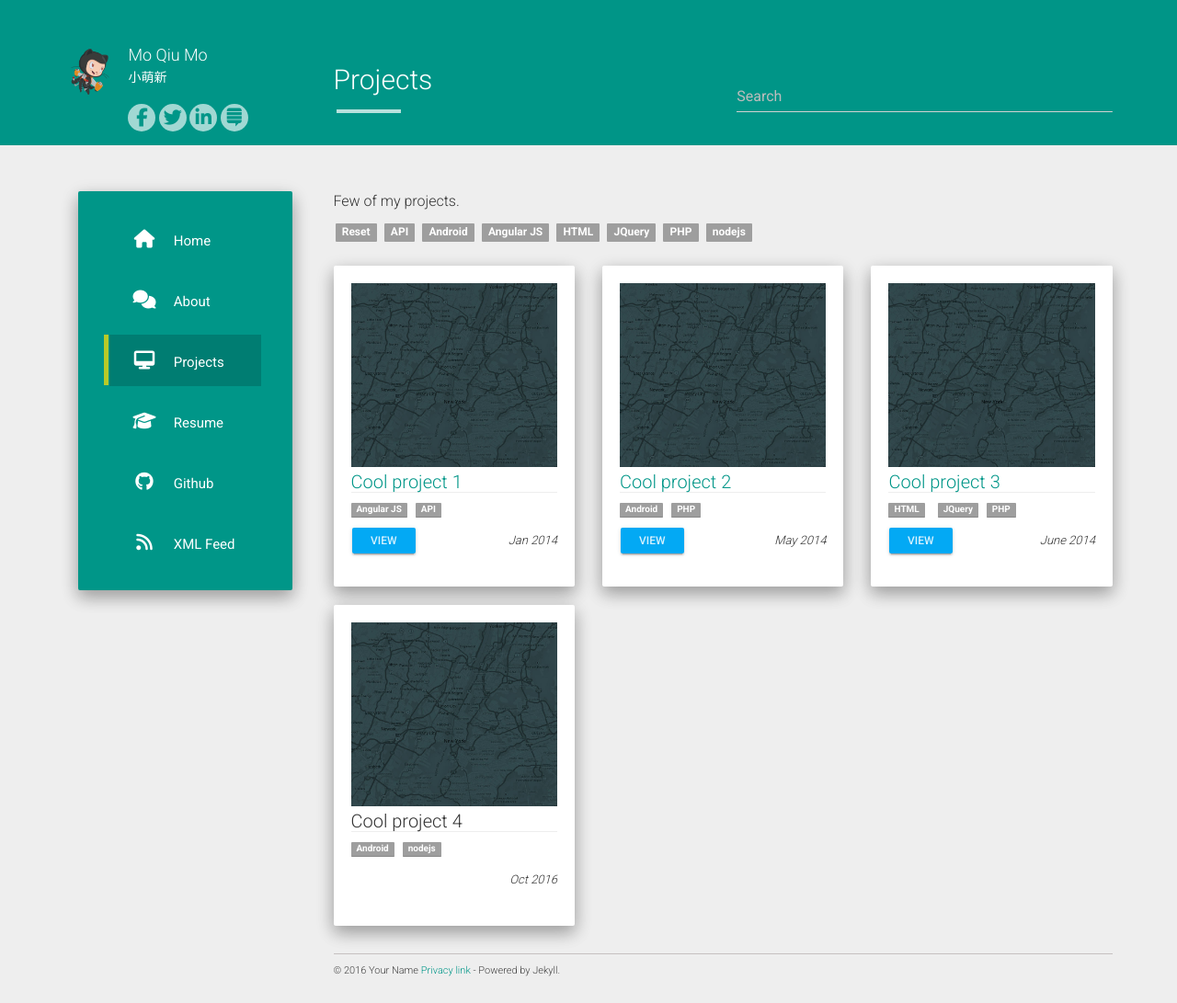
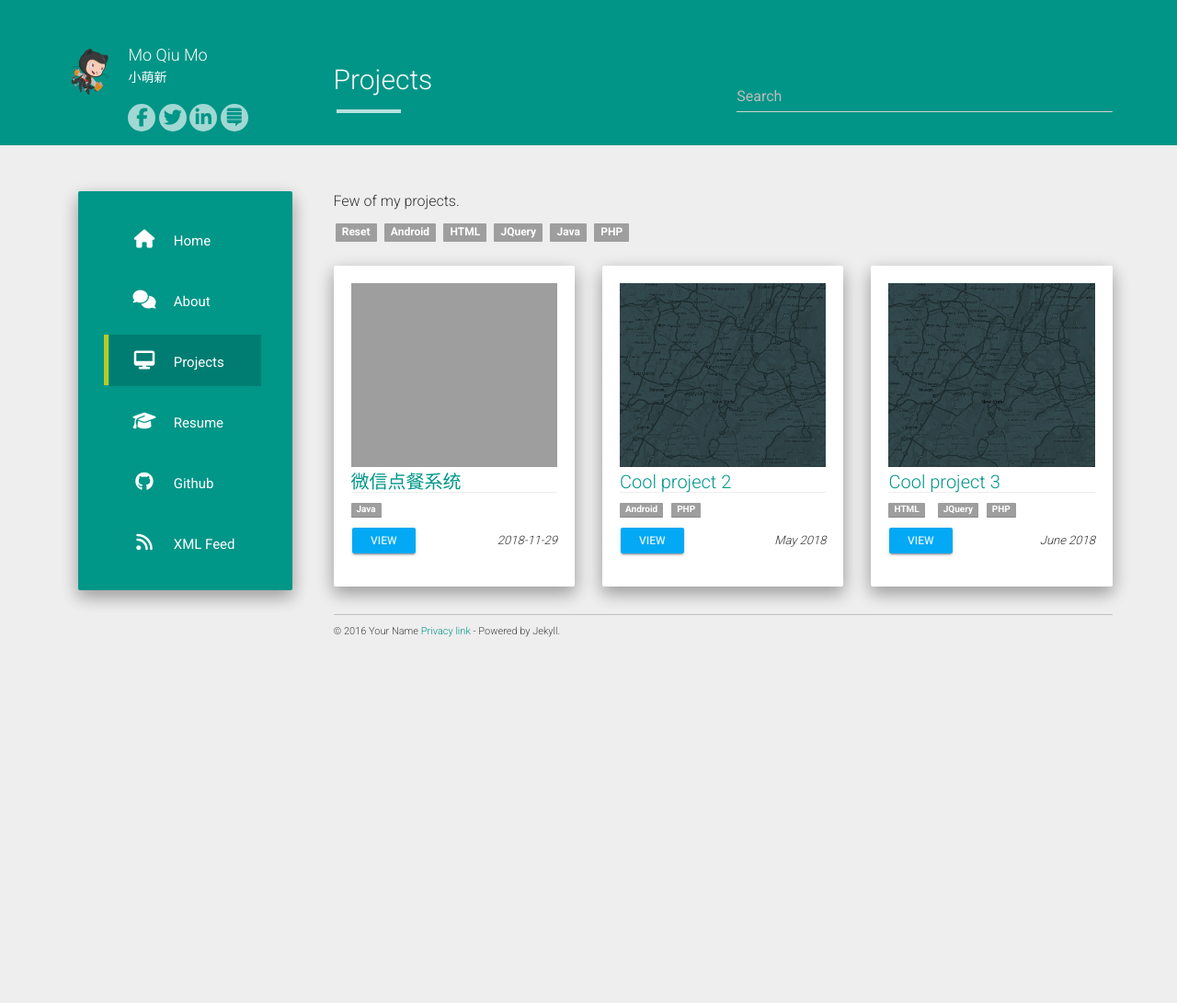
Before and after one commit to 992259738/992259738.github.io, a Jekyll site: the page built from projects.md, in a window 1280 px wide. Shown: the whole page at 92% size. Built offline with Jekyll 4.4.1, drawn with Linux system fonts in a browser that asks for light colours; nearby versions of some CDN libraries; after the commit the page ends 900 px from its top, so only the background shows below that; grey boxes are pictures that could not be loaded.

Commit message:
增加项目
增加了微信点餐项目

```diff
--- a/_data/projects.json
+++ b/_data/projects.json
@@ -1,30 +1,24 @@
 [
 	{
-		"name": "Cool project 1",
-		"image": "placeholder.jpg",
+		"name": "微信点餐系统",
+		"image": "weiXinSystem.jpg",
 		"url": "#",
-		"date": "Jan 2014",
-		"tags": ["Angular JS","API"]
+		"date": "2018-11-29",
+		"tags": ["Java"]
 	},
 	{
 		"name": "Cool project 2",
 		"image": "placeholder.jpg",
 		"url": "#",
-		"date": "May 2014",
+		"date": "May 2018",
 		"tags": ["Android","PHP"]
 	},
 	{
 		"name": "Cool project 3",
 		"image": "placeholder.jpg",
 		"url": "#",
-		"date": "June 2014",
+		"date": "June 2018",
 		"tags": ["HTML","JQuery","PHP"]
-	},
-	{
-		"name": "Cool project 4",
-		"image": "placeholder.jpg",
-		"date": "Oct 2016",
-		"tags": ["Android","nodejs"]
 	}
 
 ]
```
Also changed, not shown: static/img/weiXinSystem.jpg (added).
